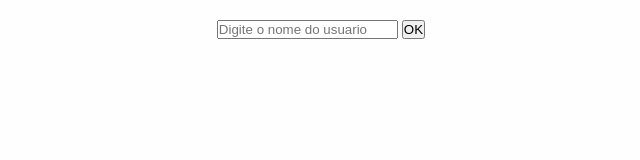
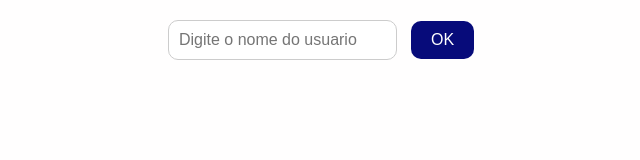
Before and after one commit to vanessa-dev/projeto-github-mentoria, a plain HTML site: page index.html in a window 1280 px wide. Shown: the whole page, without its empty margins (319-959 px from the left). Drawn offline with Linux system fonts and the light colour scheme.

Commit message:
Task ID 1556 - Style the page

```diff
--- a/index.html
+++ b/index.html
@@ -9,8 +9,8 @@
 </head>
 <body>
   <div>
-    <input type="text" placeholder="Digite o nome do usuario" required/>
-    <button>OK</button>
+    <input type="text" class="search" placeholder="Digite o nome do usuario" required/>
+    <button class="submit">OK</button>
   </div>
   <div class="user">
 
--- a/style.css
+++ b/style.css
@@ -29,6 +29,7 @@ ul {
   display: flex;
   list-style: none;
   gap:  12px;
+  margin-bottom: 10px;
 }
 
 .user-info {
@@ -37,6 +38,32 @@ ul {
   justify-content: center;
   align-items: center;
   margin-bottom: 20px;
+}
+
+.search {
+  margin-bottom: 20px;
+  border-radius: 10px;
+  padding: 10px;
+  border: 1px solid #ccc;
+  max-width: 400px;
+  font-size: 16px;
+}
+
+.search:focus {
+  outline: none;
+  border-color: #070b7a;
+  box-shadow: 0 0 5px rgba(7, 11, 122, 0.5);
+}
+
+.submit {
+  padding: 10px 20px;
+  border: none;
+  border-radius: 10px;
+  background-color: #070b7a;
+  color: white;
+  font-size: 16px;
+  cursor: pointer;
+  margin-left: 10px;
 }
 
 .repo-item {
```
